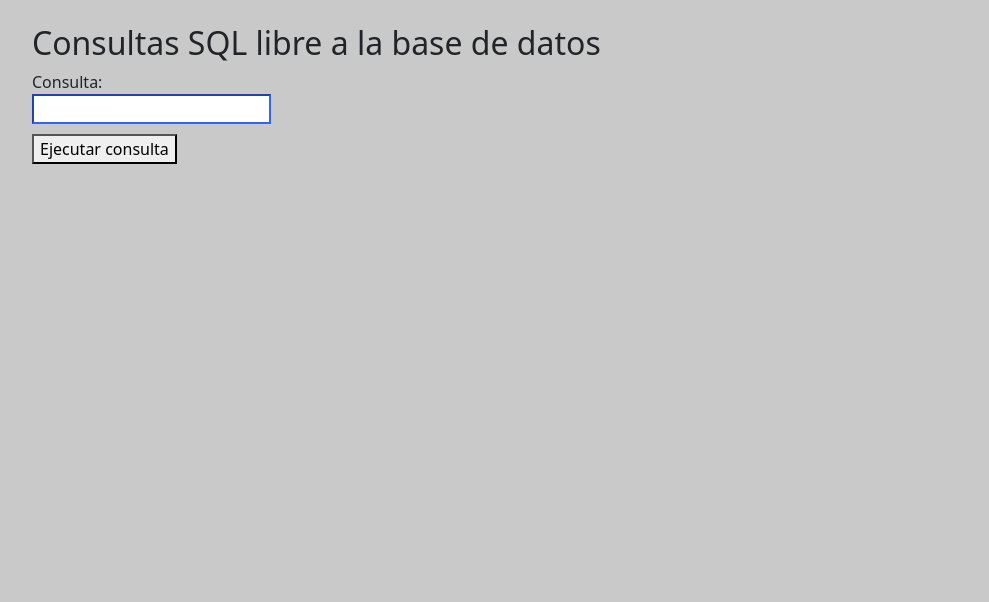
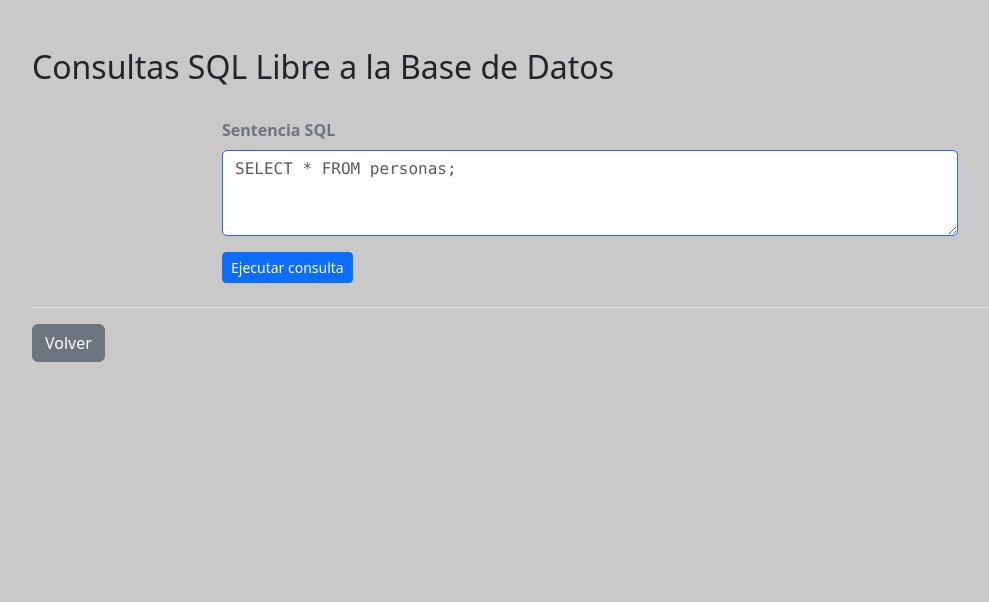
Before and after one commit to RubenToucedaPRO/gestion-escolar-python, a Flask app: page /sql in a window 1280 px wide. Shown: the part 57-659 px from the top of the page, without its empty margins (50-1039 px from the left). Run offline with Flask 3, Linux system fonts and the light colour scheme; the visitor is signed in with stand-in values (Sample User, id 1); some libraries are stand-ins or nearby versions.

Commit message:
Implementar vista consulta sql libre

```diff
--- a/app/templates/sql_libre.html
+++ b/app/templates/sql_libre.html
@@ -3,30 +3,56 @@
 {% block title %}SQL Libre{% endblock %}
 
 {% block content %}
-    <h2>Consultas SQL libre a la base de datos</h2>
+<div class="row my-4">
+    <div class="col-12">
+        <h2>Consultas SQL Libre a la Base de Datos</h2>
+    </div>
+</div>
 
-    <form action="{{ url_for('main.ejecutar_sql_libre') }}" method="POST" style="max-width: 400px;">
-        <div style="margin-bottom: 10px;">
-            <label>Consulta:</label><br>
-            <input type="text" name="query" required>
+<div class="row mb-4">
+    <div class="col-md-8 mx-auto">
+        <form action="{{ url_for('main.ejecutar_sql_libre') }}" method="POST">
+            <div class="mb-3">
+                <label for="query" class="form-label fw-bold text-secondary">Sentencia SQL</label>
+                <textarea id="query" name="query" class="form-control font-monospace" rows="3"
+                    placeholder="SELECT * FROM personas;" required></textarea>
             </div>
-        <button type="submit">
+            <button type="submit" class="btn btn-primary btn-sm">
                 Ejecutar consulta
             </button>
         </form>
+    </div>
+</div>
 
-    <table>
+{% if lista and lista|length > 1 %}
+<div class="row">
+    <div class="col-12">
+        <div class="table-responsive rounded overflow-hidden border shadow-sm">
+            <table class="table table-striped table-hover align-middle mb-0">
+                <thead class="table-dark">
                     <tr>
-            {% for dato in lista[0] %}
-                <td>{{ dato }}</td>
+                        {% for columna in lista[0] %}
+                        <th>{{ columna }}</th>
                         {% endfor %}
                     </tr>
-        {% for dato in lista[1] %}
+                </thead>
+                <tbody>
+                    {% for fila in lista[1] %}
                     <tr>
-                {% for celda in dato %}
+                        {% for celda in fila %}
                         <td>{{ celda }}</td>
                         {% endfor %}
                     </tr>
                     {% endfor %}
+                </tbody>
             </table>
+        </div>
+    </div>
+</div>
+{% endif %}
+<div class="d-flex justify-content-between align-items-center border-top mt-4 pt-3">
+    <a href="{{ url_for('main.home') }}" class="btn btn-secondary">
+        Volver
+    </a>
+</div>
 {% endblock %}
```
Also changed, not shown: app/templates/index.html (+18 -0 lines). Lines whose indentation alone changed are shown as unchanged.
